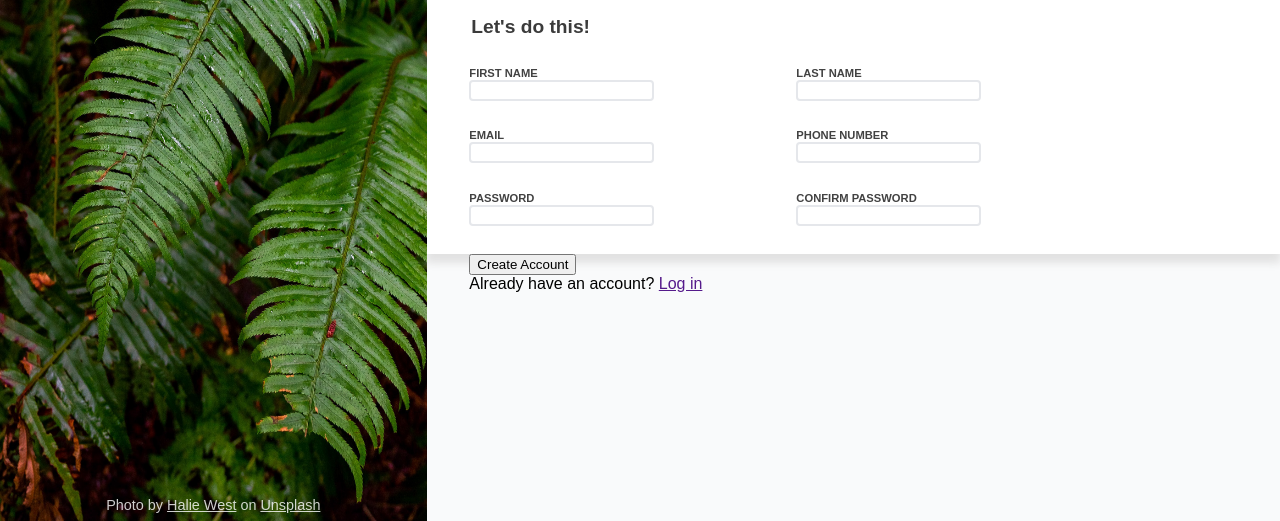
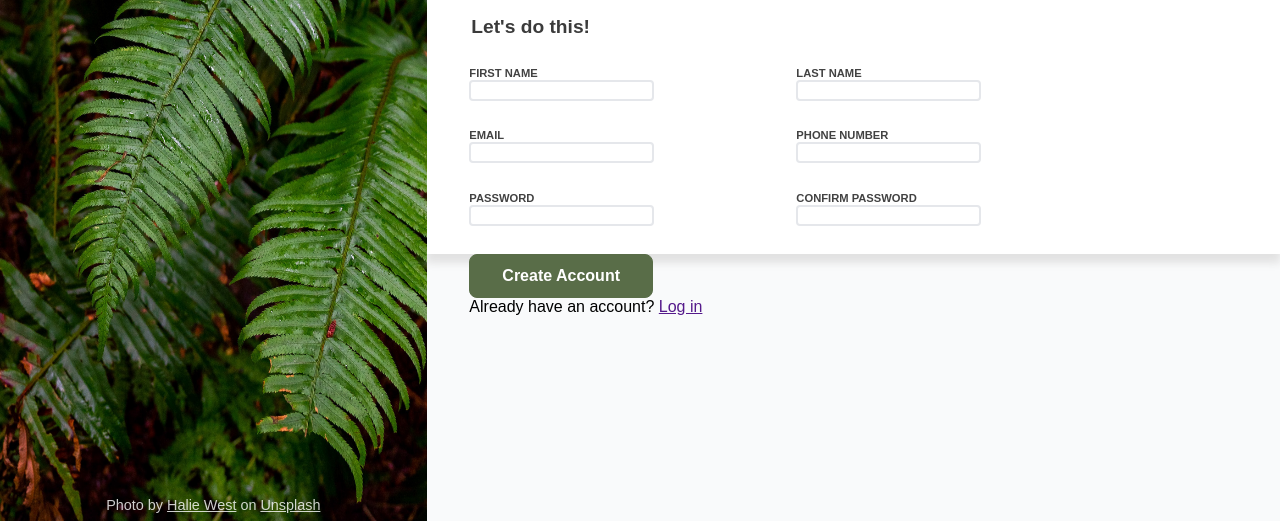
Before and after one commit to Faizan0994/TOP-sign-up-form, a plain HTML site: page index.html in a window 1280 px wide. Shown: the part 279-800 px from the top of the page. Drawn offline with Linux system fonts and the light colour scheme.

Commit message:
Style the Sign-up button

```diff
--- a/styles.css
+++ b/styles.css
@@ -152,3 +152,13 @@ input:invalid {
     border: 1px solid red;
     outline: none;
 }
+
+button {
+    color: white;
+    padding: 12px 32px;
+    background-color: #596D48;
+    border: 1px solid #596D48;
+    font-size: 1em;
+    font-weight: bold;
+    border-radius: 8px;
+}
```
